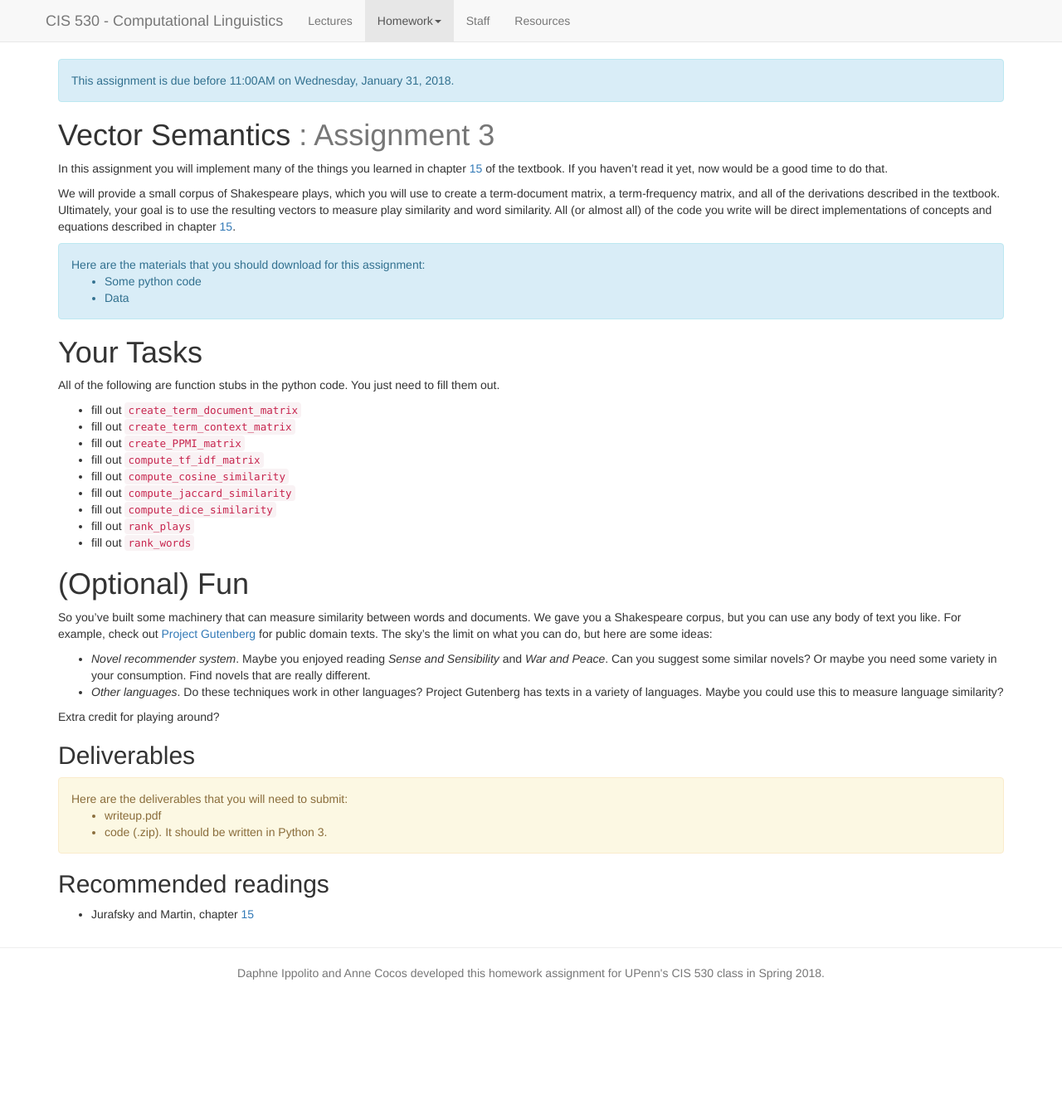
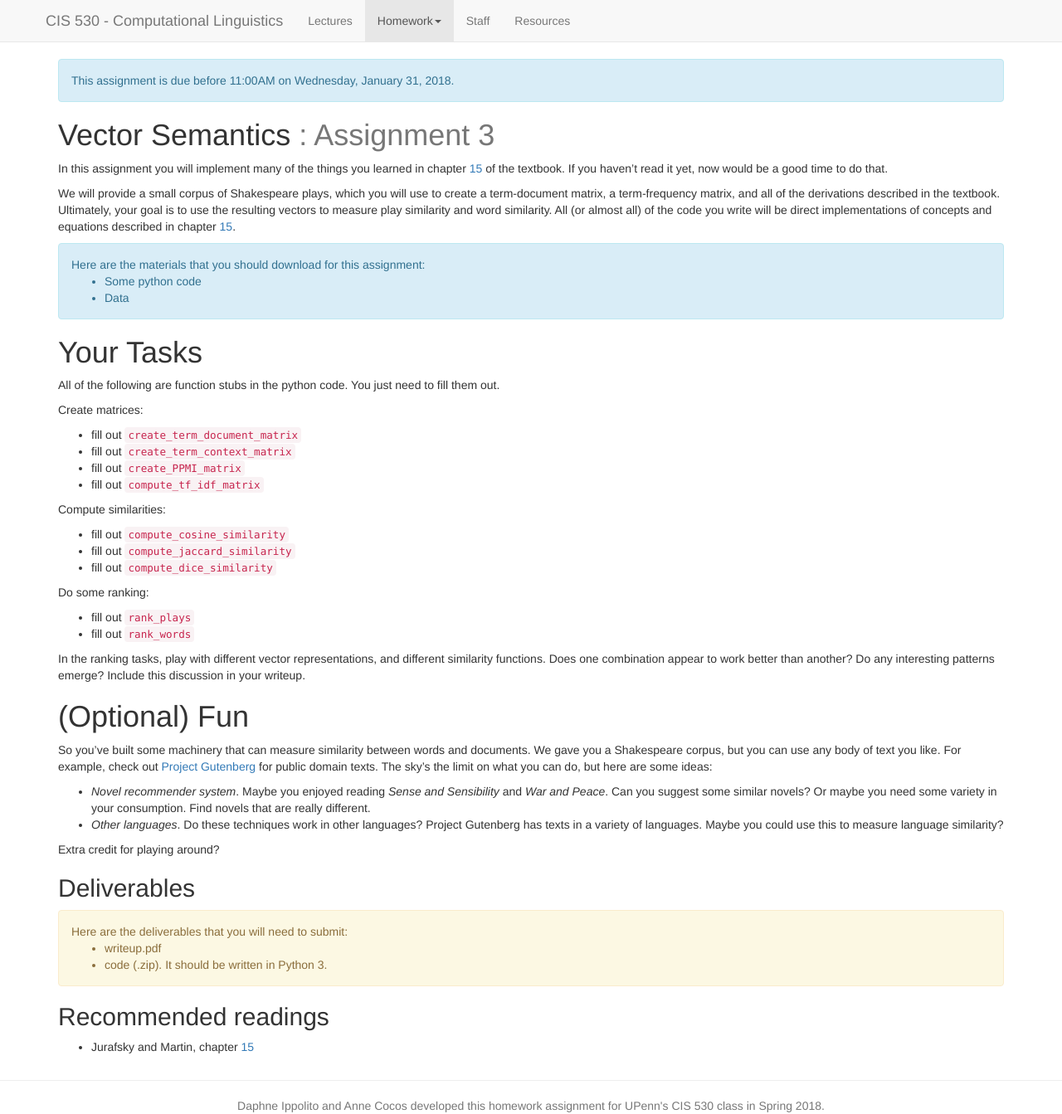
Before and after one commit to computational-linguistics-class/computational-linguistics-class.github.io, a Jekyll site: the page built from assignment3.md, in a window 1280 px wide. Shown: the whole page at 83% size. Built offline with Jekyll 4.4.1, drawn with Linux system fonts in a browser that asks for light colours; nearby versions of some CDN libraries; a script that is not in the unit is left out; before the commit the page ends 1183 px from its top, so only the background shows below that.

Commit message:
more instructions

```diff
--- a/assignment3.md
+++ b/assignment3.md
@@ -41,15 +41,22 @@ Your Tasks
 ======================
 All of the following are function stubs in the python code. You just need to fill them out.
 
+Create matrices:
 * fill out `create_term_document_matrix`
 * fill out `create_term_context_matrix`
 * fill out `create_PPMI_matrix`
 * fill out `compute_tf_idf_matrix`
+
+Compute similarities:
 * fill out `compute_cosine_similarity`
 * fill out `compute_jaccard_similarity`
 * fill out `compute_dice_similarity`
+
+Do some ranking:
 * fill out `rank_plays`
 * fill out `rank_words`
+
+In the ranking tasks, play with different vector representations, and different similarity functions. Does one combination appear to work better than another? Do any interesting patterns emerge? Include this discussion in your writeup.
 
 
 (Optional) Fun
```
